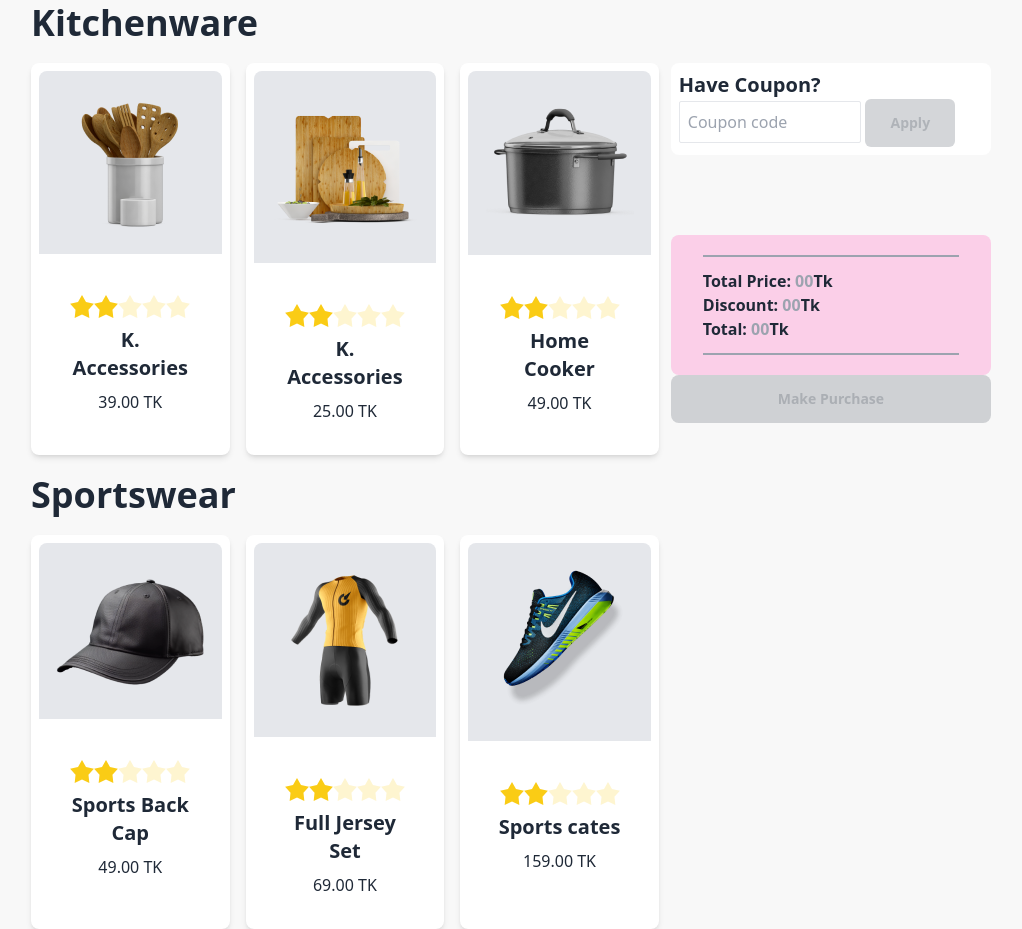
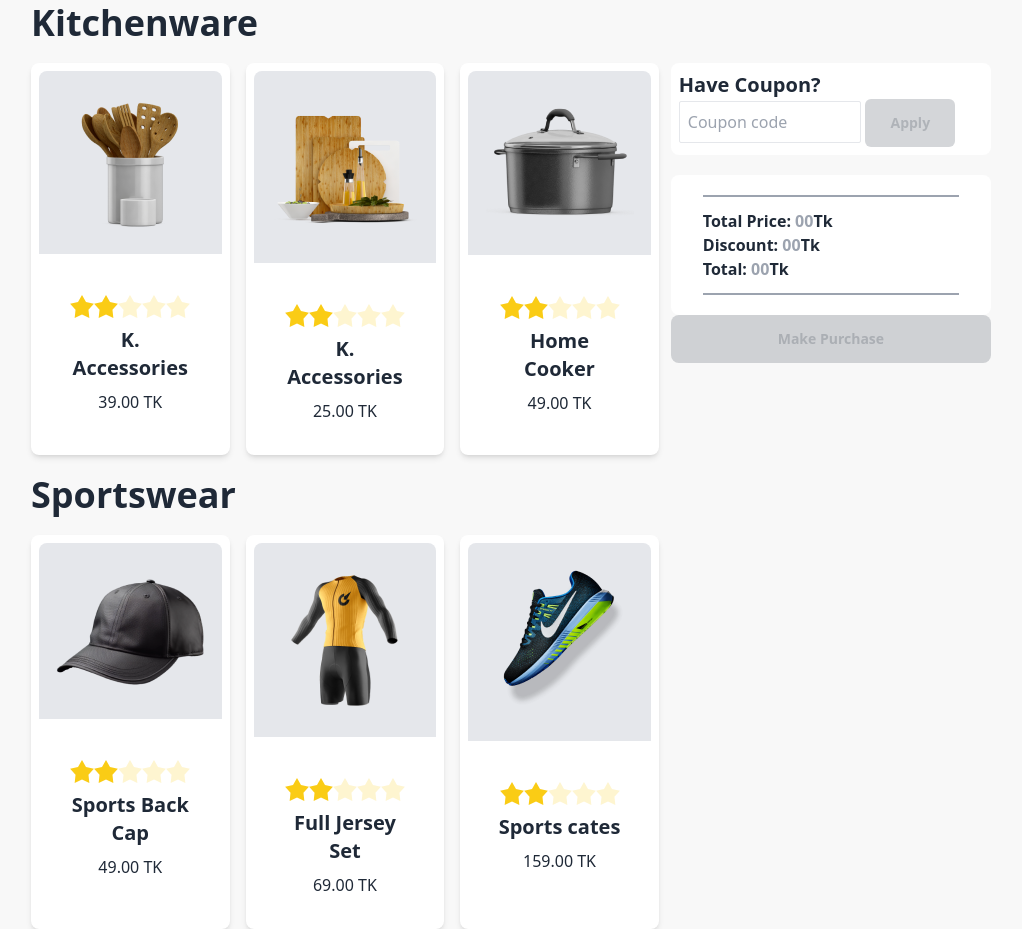
Before and after one commit to Ashraf-2/summar_sale_B8A5, a plain HTML site: page index.html in a window 1280 px wide. Shown: the part 817-1746 px from the top of the page, without its empty margins (129-1151 px from the left). Drawn offline with nearby package versions, Linux system fonts and the light colour scheme.

Commit message:
all done without modal

```diff
--- a/index.html
+++ b/index.html
@@ -196,7 +196,7 @@
                 <button onclick="reduceby20()" disabled id="apply-btn" class="btn bg-pink-500 py-2 px-6 rounded-md font-semibold normal-case text-white">Apply</button>
             </div>
             <!-- payment section area -->
-            <div class="bg-pink-200 px-8 py-2 mt-5 md:mt-20 lg:mt-20 rounded-lg">
+            <div class="bg-white px-8 py-2 mt-5 md:mt-20 lg:mt-5 rounded-lg">
                 <ol class="list-decimal font-bold" type="1" id="ol-id">
                     <!-- <li></li> -->
                     <!-- <li>hello</li> -->
--- a/scripts/itemCart.js
+++ b/scripts/itemCart.js
@@ -190,6 +190,7 @@ function reduceby20() {
         // const PrevdiscountValue = parseFloat(PrevdiscountText);
 
         let discoutedAmount = newTotalValue * 0.20;
+        discoutedAmount = discoutedAmount.toFixed(2);
         let total_Value = 0;
         if (discoutedAmount > 0) {
             // minus the discout from the total price
```
